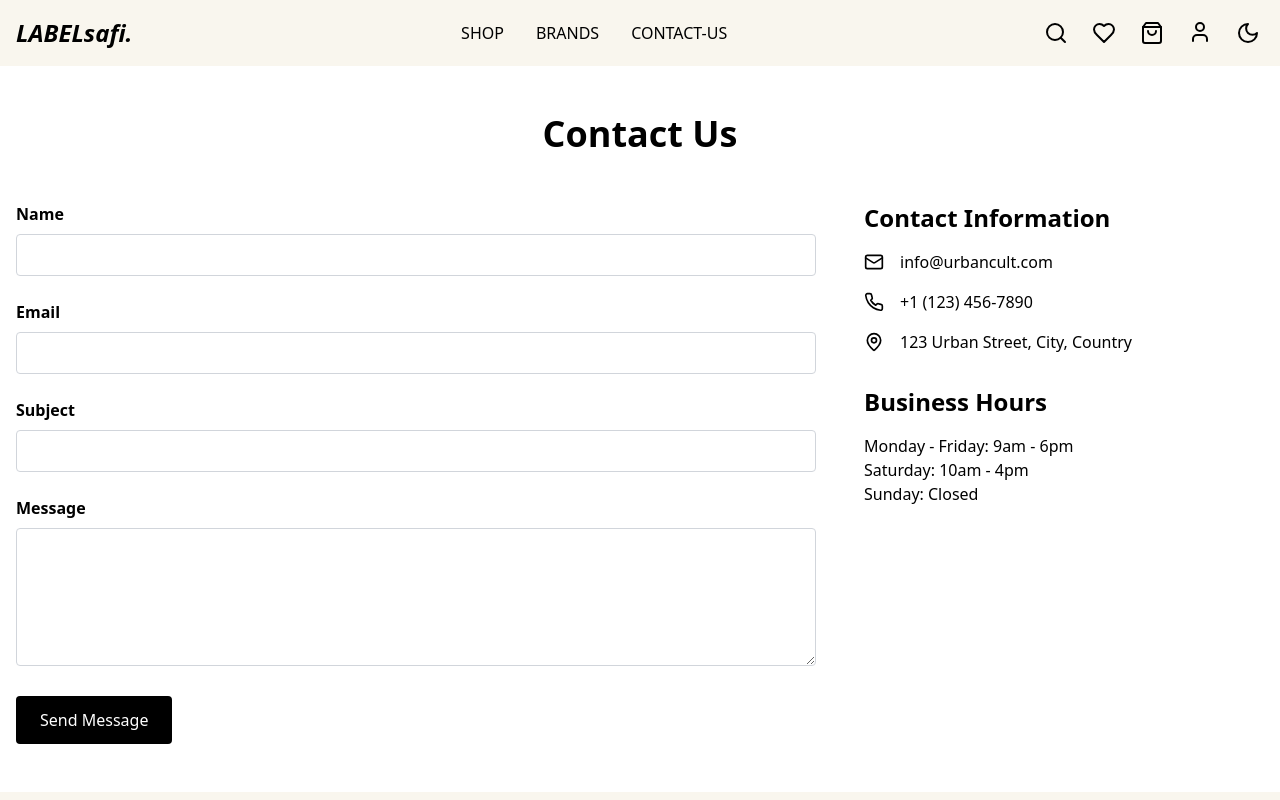
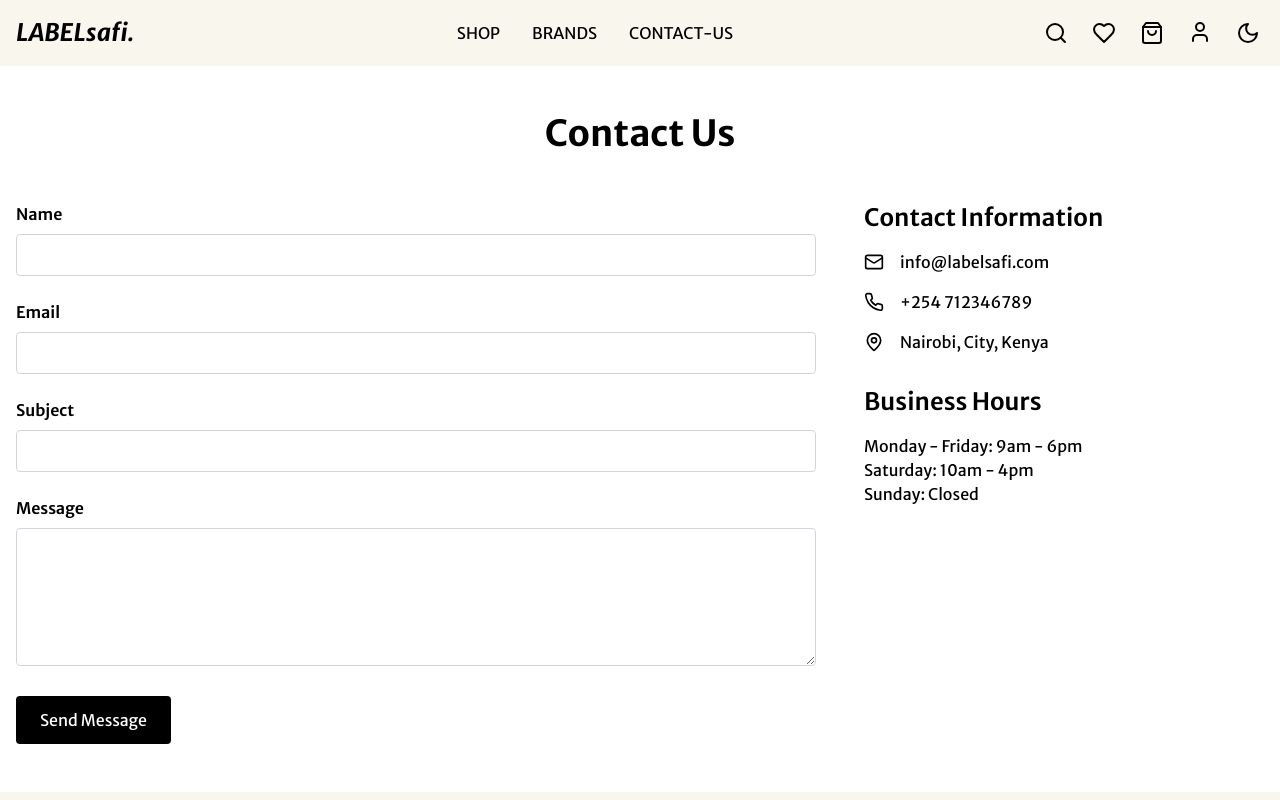
Before and after one commit to thestartupdeveloper10/kicksawa, a React (Vite) app in the folder kicksawa/: page /contact-us in a window 1280 px wide. Shown: the top 800 px of the page. Built offline with nearby package versions, Linux system fonts and the light colour scheme; what ldrs would draw is missing.

Commit message:
added font

```diff
--- a/kicksawa/src/component/pages/BrandProductsPage.jsx
+++ b/kicksawa/src/component/pages/BrandProductsPage.jsx
@@ -20,12 +20,11 @@ const ProductCard = ({ product, theme, onAddToCart, onToggleFavorite }) => {
   const isInWishlist = userWishlist.products.some(item => item.product._id ==product._id);
   const isInCartlist =userCartlist.products
 
-  console.log('all in list',userWishlist)
+
 
   const productIds = Object.entries(isInCartlist).map(([key, product]) => product._id);
   const alreadyInCart = productIds.includes(product._id);
 
-  console.log('alreadyInCart',alreadyInCart)
   return(
   <div className={`${theme === 'dark' ? 'bg-[#130d14] text-white' : 'bg-white text-black'} shadow-lg rounded-lg overflow-hidden transition-transform duration-300 hover:scale-105`}>
     <div className='bg-white'>
--- a/kicksawa/src/component/pages/ContactPage.jsx
+++ b/kicksawa/src/component/pages/ContactPage.jsx
@@ -125,15 +125,15 @@ const ContactPage = () => {
               <ul className="space-y-4">
                 <li className="flex items-center">
                   <Mail className="w-5 h-5 mr-4" />
-                  <span>info@urbancult.com</span>
+                  <span>info@labelsafi.com</span>
                 </li>
                 <li className="flex items-center">
                   <Phone className="w-5 h-5 mr-4" />
-                  <span>+1 (123) 456-7890</span>
+                  <span>+254 712346789</span>
                 </li>
                 <li className="flex items-center">
                   <MapPin className="w-5 h-5 mr-4" />
-                  <span>123 Urban Street, City, Country</span>
+                  <span>Nairobi, City, Kenya</span>
                 </li>
               </ul>
             </div>
--- a/kicksawa/src/index.css
+++ b/kicksawa/src/index.css
@@ -1,11 +1,16 @@
+@import url('https://fonts.googleapis.com/css2?family=Merriweather+Sans:ital,wght@0,300..800;1,300..800&display=swap');
+
 @tailwind base;
 @tailwind components;
 @tailwind utilities;
 
 
+
+
 :root {
   --background: #ffffff;
   --text: #000000;
+  font-family:"Merriweather Sans", sans-serif;
 }
 
 [data-theme="dark"] {
@@ -16,4 +21,5 @@
 body {
   background-color: var(--background);
   color: var(--text);
+  font-family:"Merriweather Sans", sans-serif;
 }
```
